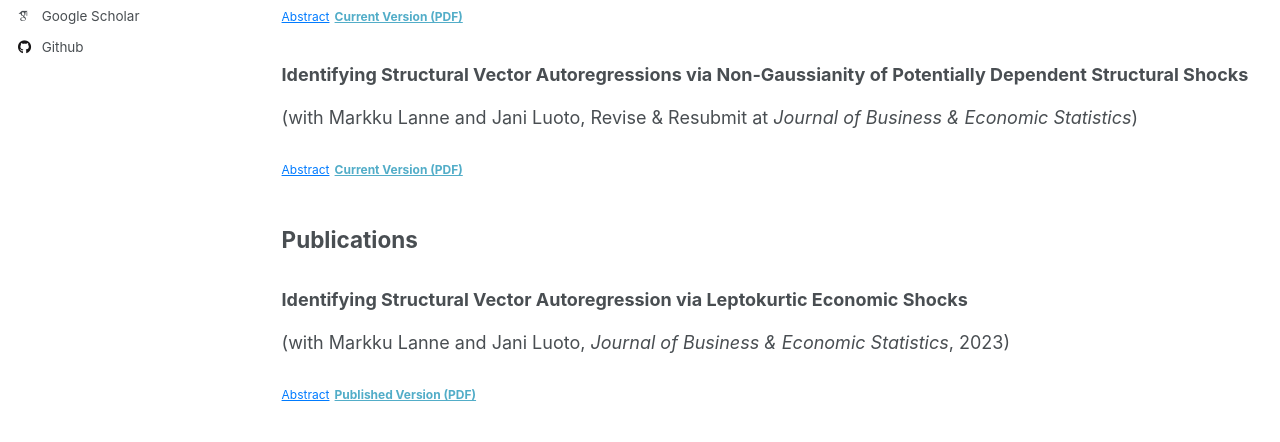
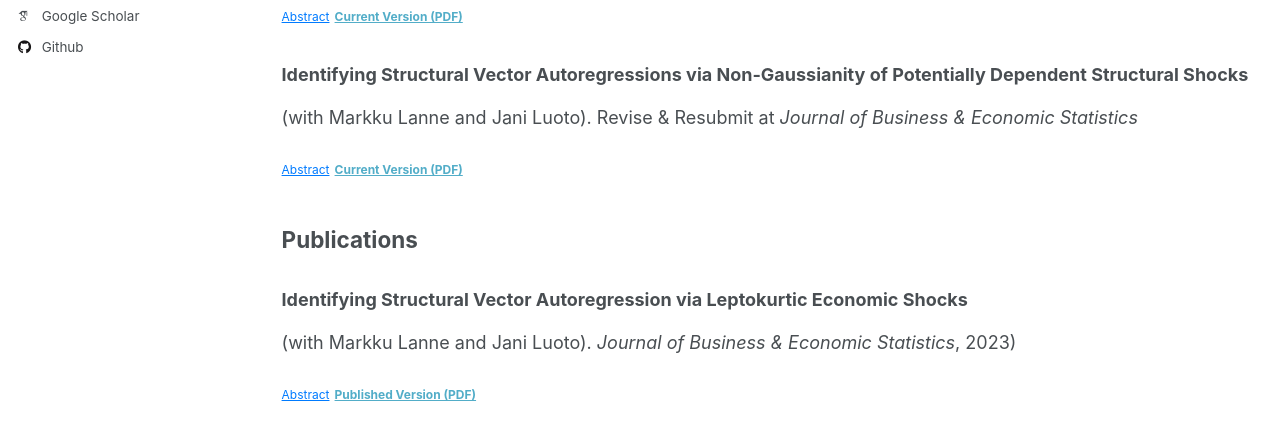
Before and after one commit to keyanliu1/keyanliu1.github.io, a Jekyll site: the page built from _pages/publications.md, in a window 1280 px wide and 1325 px high. Shown: the part 331-773 px from the top of the window. Built offline with Jekyll 4.4.1, drawn with Linux system fonts in a browser that asks for light colours; some web fonts are replaced.

```diff
--- a/_pages/publications.md
+++ b/_pages/publications.md
@@ -19,7 +19,7 @@ author_profile: true
 
 
 ### <strong>Identifying Structural Vector Autoregressions via Non-Gaussianity of Potentially Dependent Structural Shocks</strong>
-(with Markku Lanne and Jani Luoto, Revise &amp; Resubmit at *Journal of Business &amp; Economic Statistics*)
+(with Markku Lanne and Jani Luoto). Revise &amp; Resubmit at *Journal of Business &amp; Economic Statistics*
 
 <a href="javascript:void(0)" onclick="toggleAbstract('abstract2')" style="font-size: 12px; text-decoration: underline; color: #007bff; cursor: pointer;">Abstract</a> <a href="https://keyanliu1.github.io/keyanliu/files/Paper2.pdf" style="font-size: 12px;"><strong>Current Version (PDF)</strong></a>
 
@@ -31,7 +31,7 @@ author_profile: true
 ## Publications
 
 ### <strong>Identifying Structural Vector Autoregression via Leptokurtic Economic Shocks</strong>
-(with Markku Lanne and Jani Luoto, *Journal of Business &amp; Economic Statistics*, 2023)
+(with Markku Lanne and Jani Luoto). *Journal of Business &amp; Economic Statistics*, 2023)
 
 <a href="javascript:void(0)" onclick="toggleAbstract('abstract3')" style="font-size: 12px; text-decoration: underline; color: #007bff; cursor: pointer;">Abstract</a> <a href="https://keyanliu1.github.io/keyanliu/files/Paper11.pdf" style="font-size: 12px;"><strong>Published Version (PDF)</strong></a>
 
```
